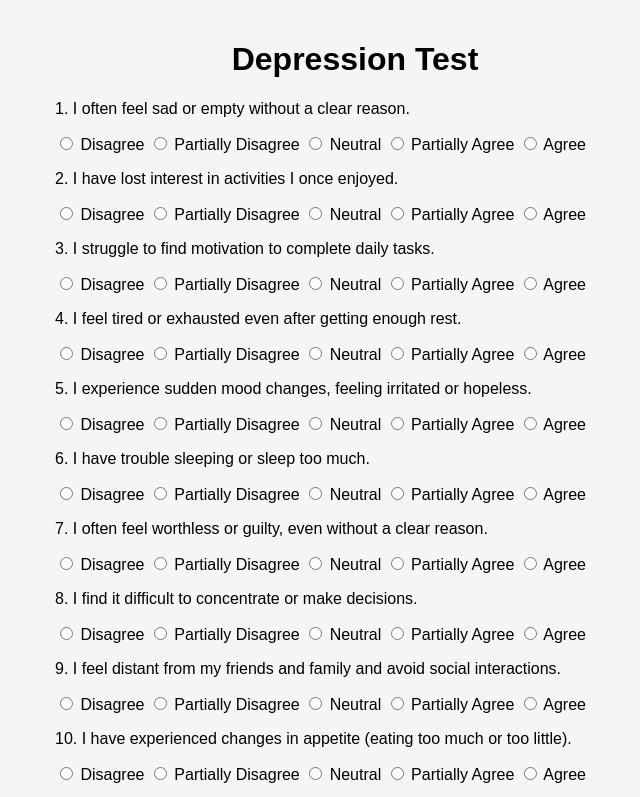
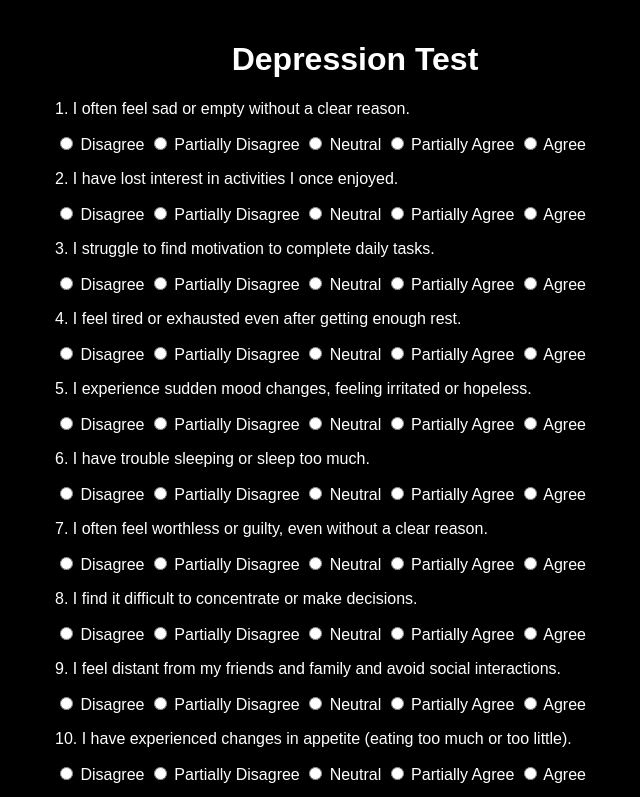
Before and after one commit to Kingisline01/DEPRESSION-TEST, a plain HTML site: page index.html in a window 1280 px wide. Shown: the top 797 px of the page, without its empty margins (285-925 px from the left). Drawn offline with Linux system fonts and the light colour scheme.

Commit message:
Changed color

```diff
--- a/index.html
+++ b/index.html
@@ -10,13 +10,14 @@
             max-width: 600px;
             margin: auto;
             padding: 20px;
-            background-color: #f5f5f5;
+            background-color: #000;
         }
         h1 {
             text-align: center;
         }
         .question {
             margin-bottom: 15px;
+            color: #fff;
         }
         button {
             display: block;
@@ -25,15 +26,22 @@
             font-size: 16px;
             cursor: pointer;
         }
+        .container{
+            background-color: #000;
+        }
     </style>
 </head>
 <body>
-    <h1>Depression Test</h1>
+    <h1 style="color: #fff;">Depression Test</h1>
+
+    <div class="container">
     <form id="testForm">
         <div id="questions"></div>
         <button type="button" onclick="calculateScore()">Submit</button>
     </form>
-    <h2 id="result"></h2>
+
+    <h2 style="color: #fff;" id="result"></h2>
+</div>
 
     <script>
         const questions = [
```
